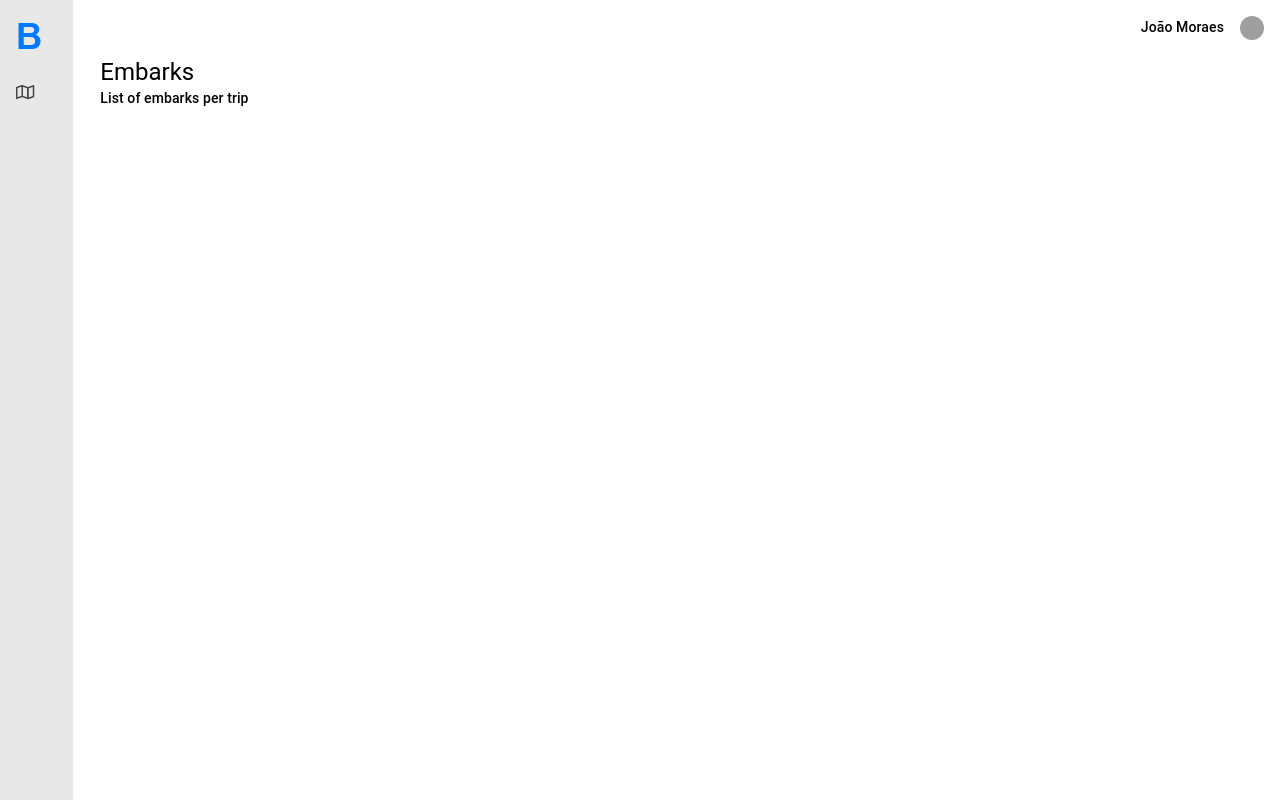
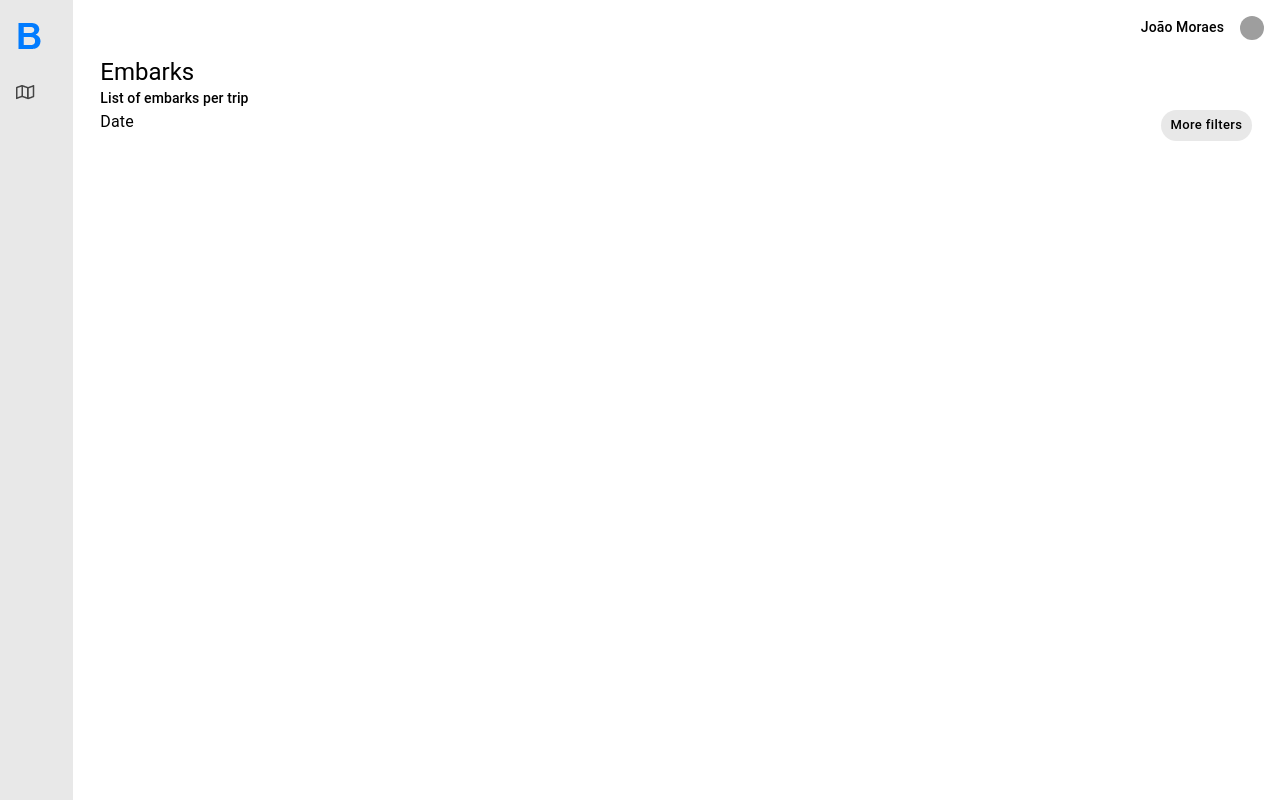
Before and after one commit to camillegachido/buus-test, a React (Vite) app: page /dashboard in a window 1280 px wide. Built offline with nearby package versions, Linux system fonts and the light colour scheme; grey boxes are pictures that could not be loaded.

Commit message:
feat: add embarks filters layout

```diff
--- /dev/null
+++ b/src/pages/embarks/components/embarks-filters-extended/index.tsx
@@ -0,0 +1,8 @@
+import { Box } from "@mui/material"
+import { options } from "../../options"
+
+function EmbarksFiltersExtended() {
+  return <Box data-testid={options.expandedFilter}></Box>
+}
+
+export default EmbarksFiltersExtended
--- a/src/pages/embarks/components/embarks-filters/index.tsx
+++ b/src/pages/embarks/components/embarks-filters/index.tsx
@@ -1,5 +1,26 @@
-function EmbarksFilter() {
-  return <></>
+import { useState } from "react"
+import { Box, Typography } from "@mui/material"
+
+import { MoreFiltersButton } from "./styles"
+import { EmbarksFiltersExtended } from ".."
+import { options } from "../../options"
+
+function EmbarksFilters() {
+  const [openFilter, setOpenFilter] = useState(false)
+
+  return <Box data-testid={options.filter}>
+    <Box display='flex' justifyContent='space-between'>
+      <Typography>Date</Typography>
+      <MoreFiltersButton
+        size="small"
+        variant="contained"
+        onClick={() => setOpenFilter(!openFilter)}
+      >
+        More filters
+      </MoreFiltersButton>
+    </Box>
+    {openFilter && <EmbarksFiltersExtended />}
+  </Box>
 }
 
-export default EmbarksFilter
+export default EmbarksFilters
--- /dev/null
+++ b/src/pages/embarks/components/embarks-filters/styles.tsx
@@ -0,0 +1,15 @@
+import { Button } from "@mui/material"
+import { styled } from '@mui/material/styles';
+
+export const MoreFiltersButton = styled(Button)({
+  boxShadow: 'none',
+  textTransform: 'none',
+  backgroundColor: '#E8E8E8',
+  borderRadius: '40px',
+  color: '#000',
+  '&:hover': {
+    backgroundColor: '#d9d9d9',
+    borderColor: '#d9d9d9',
+    boxShadow: 'none',
+  },
+})
--- a/src/pages/embarks/components/index.tsx
+++ b/src/pages/embarks/components/index.tsx
@@ -1,3 +1,4 @@
 import EmbarksFilter from './embarks-filters'
+import EmbarksFiltersExtended from './embarks-filters-extended'
 
-export { EmbarksFilter };
+export { EmbarksFilter, EmbarksFiltersExtended };
```
Also changed, not shown: src/pages/embarks/options.ts (renamed from src/pages/embarks/components/embarks-filters/options.ts).
